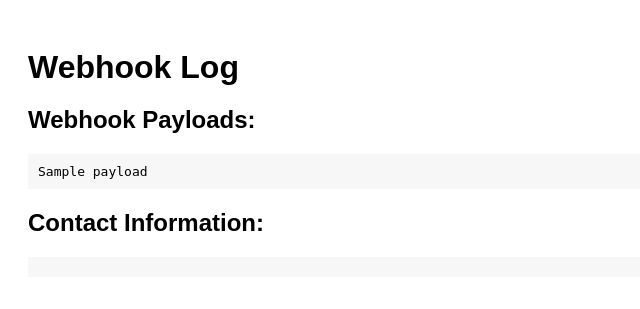
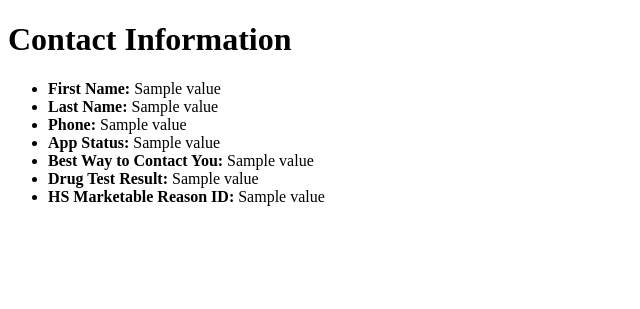
Before and after one commit to Coda0415/ATS, a Flask app: template templates/webhook_log.html in a window 1280 px wide. Shown: the top 309 px of the page, without its empty margins (0-640 px from the left). Run offline with Flask 3, Linux system fonts and the light colour scheme; the template is opened without the code that fills it: most values are stand-ins (such as "Sample title", 1, 10 or a date in 2020); data that the repository does not hold is empty.

Commit message:
starting fresh

```diff
--- a/main/webhook_blueprint.py
+++ b/main/webhook_blueprint.py
@@ -1,19 +1,36 @@
-import logging
-from flask import Flask, Blueprint, request, jsonify, render_template
-import requests
+from flask import Flask, request, render_template, Blueprint
+import hubspot
+from hubspot.crm.contacts import ApiException
 
 webhook_blueprint = Blueprint('webhook', __name__)
-webhook_log = []  # A list to store the webhook payloads
-portal_id = '9145139'
 private_app_access_token = 'pat-na1-12bad899-4b41-48a4-b609-f6ea32f91a68'
 
-# Configure logging
-logging.basicConfig(filename='app.log', level=logging.DEBUG)
+# Create an instance of the API client
+api_client = hubspot.Client(access_token=private_app_access_token)
+
 
 @webhook_blueprint.route('/webhook/hubspot', methods=['POST'])
 def handle_hubspot_webhook():
     payload = request.json
     logging.debug('Received webhook payload: %s', payload)
+
+    # Extract the contact ID from the payload
+    contact_id = payload['objectId']
+
+    try:
+        # Fetch the contact by ID
+        contact_fetched = api_client.crm.contacts.basic_api.get_by_id(contact_id,
+                                                                      properties=["firstname", "lastname", "phone",
+                                                                                  "appstatus",
+                                                                                  "best_way_to_contact_you_",
+                                                                                  "drugtestresult",
+                                                                                  "hs_marketable_reason_id"])
+
+        # Render the HTML template with contact information
+        return render_template('webhook_log.html', contact=contact_fetched)
+
+    except ApiException as e:
+        print("Exception when requesting contact by ID: %s\n" % e)
 
     # Add the webhook payload to the log
     webhook_log.append(payload)
@@ -22,43 +39,3 @@ def handle_hubspot_webhook():
     logging.debug('Current webhook log: %s', webhook_log)
 
     return '', 200
-
-@webhook_blueprint.route('/webhook/log', methods=['GET'])
-def get_webhook_log():
-    return jsonify(webhook_log)
-
-@webhook_blueprint.route('/webhook')
-def webhook():
-    contacts = []
-    for payload in webhook_log:
-        if isinstance(payload, dict):
-            contact_id = payload.get('objectId')
-            if contact_id:
-                logging.debug(f"Retrieving contact information for contact ID: {contact_id}")
-                contact_data = get_contact_info(private_app_access_token, contact_id)
-                if contact_data:
-                    logging.debug(f"Contact information retrieved for contact ID: {contact_id}")
-                    contacts.append(contact_data)
-                else:
-                    logging.debug(f"Failed to retrieve contact information for contact ID: {contact_id}")
-
-    return render_template('webhook_log.html', contacts=contacts)
-
-
-def get_contact_info(private_app_access_token, contact_id):
-    headers = {
-        'Authorization': f'Bearer {private_app_access_token}'
-    }
-
-    url = f'https://api.hubapi.com/crm/v3/objects/contacts/{contact_id}'
-    response = requests.get(url, headers=headers)
-
-    if response.status_code == 200:
-        contact_data = response.json()
-        return contact_data
-    else:
-        logging.debug(f"Failed to retrieve contact information. Status code: {response.status_code}")
-        return None
-
-# Example usage
-private_app_access_token = 'pat-na1-12bad899-4b41-48a4-b609-f6ea32f91a68'
--- a/templates/webhook_log.html
+++ b/templates/webhook_log.html
@@ -1,56 +1,18 @@
 <!DOCTYPE html>
 <html>
 <head>
-    <title>Webhook Log</title>
-    <style>
-        /* Add some basic styling as per your preferences */
-        body {
-            font-family: Arial, sans-serif;
-            padding: 20px;
-        }
-        h1 {
-            margin-bottom: 20px;
-        }
-        pre {
-            background-color: #f7f7f7;
-            padding: 10px;
-        }
-        .contact-info {
-            margin-top: 30px;
-        }
-        .contact-info h2 {
-            margin-bottom: 10px;
-        }
-        .contact-info pre {
-            margin-bottom: 20px;
-        }
-    </style>
+    <title>Contact Information</title>
 </head>
 <body>
-    <h1>Webhook Log</h1>
-    <div id="log-container">
-        <h2>Webhook Payloads:</h2>
-        {% for payload in webhook_log %}
-            <pre>{{ payload | safe }}</pre>
-            {% if payload.get('objectId') %}
-                <h2>Contact Information:</h2>
-                <pre>{{ get_contact_info(payload['objectId']) | safe }}</pre>
-            {% endif %}
-        {% endfor %}
-    </div>
-
-    <script>
-        // JavaScript code to fetch and display the webhook log dynamically
-        fetch('/webhook/log')
-            .then(response => response.json())
-            .then(data => {
-                const logContainer = document.getElementById('log-container');
-                data.forEach(payload => {
-                    const pre = document.createElement('pre');
-                    pre.textContent = JSON.stringify(payload, null, 2);
-                    logContainer.appendChild(pre);
-                });
-            });
-    </script>
+    <h1>Contact Information</h1>
+    <ul>
+        <li><b>First Name:</b> {{ contact.properties.firstname.value }}</li>
+        <li><b>Last Name:</b> {{ contact.properties.lastname.value }}</li>
+        <li><b>Phone:</b> {{ contact.properties.phone.value }}</li>
+        <li><b>App Status:</b> {{ contact.properties.appstatus.value }}</li>
+        <li><b>Best Way to Contact You:</b> {{ contact.properties.best_way_to_contact_you_.value }}</li>
+        <li><b>Drug Test Result:</b> {{ contact.properties.drugtestresult.value }}</li>
+        <li><b>HS Marketable Reason ID:</b> {{ contact.properties.hs_marketable_reason_id.value }}</li>
+    </ul>
 </body>
 </html>
```
Also changed, not shown: main/tester.py (+12 -21 lines).
